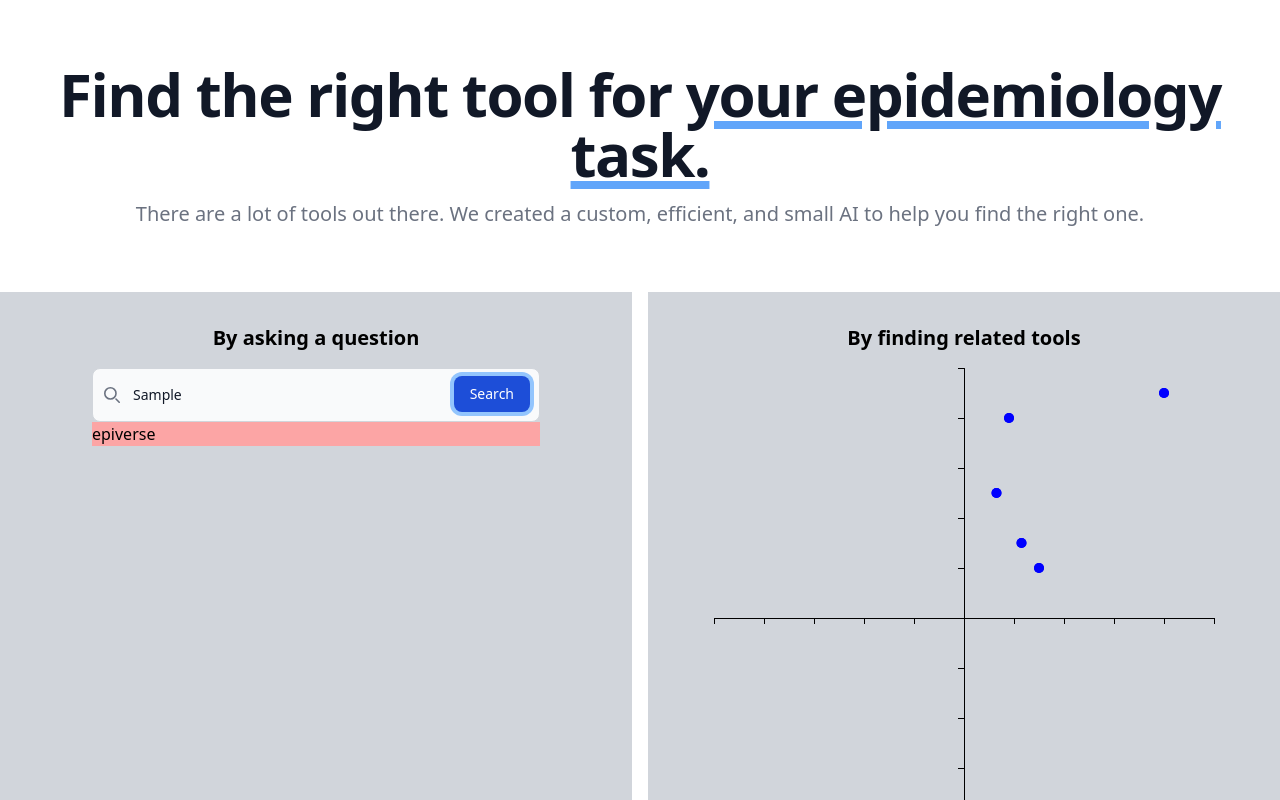
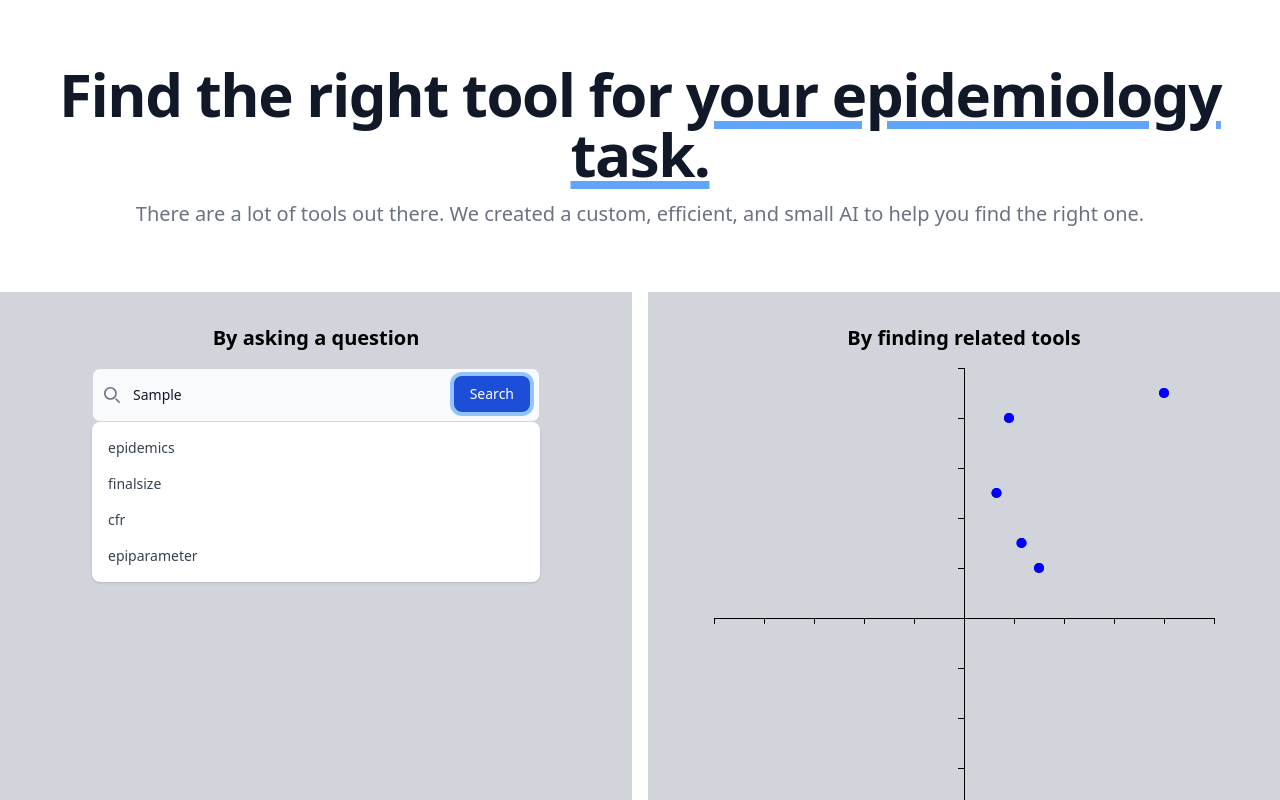
Before and after one commit to epiverse-connect/epiverse-search-frontend, a React (Create React App) app: page / in a window 1280 px wide. Both pictures are taken after typing "Sample" into the empty fields and a click on the button "Search". Shown: the top 800 px of the page. Built offline with nearby package versions, Linux system fonts and the light colour scheme.

Commit message:
Add example search results, update search layout

```diff
--- a/src/SearchCol.tsx
+++ b/src/SearchCol.tsx
@@ -1,4 +1,4 @@
-import { title } from 'process';
+import exampleSearch from './example-search.json';
 import React from 'react';
 
 const SearchCol = () => {
@@ -12,7 +12,7 @@ const SearchCol = () => {
 export default SearchCol;
 
 const SearchBar = () => {
-  const [searchResults, setSearchResults] = React.useState(false);
+  const [showSearchResults, setShowSearchResults] = React.useState(false);
   return (
     <div>
       <form className="max-w-md mx-auto">
@@ -53,40 +53,56 @@ const SearchBar = () => {
           <button
             onClick={(e) => {
               e.preventDefault();
-              setSearchResults(true);
+              setShowSearchResults(true);
             }}
             onBlur={(e) => {
               e.preventDefault();
-              setSearchResults(false);
+              setShowSearchResults(false);
             }}
             className="text-white absolute end-2.5 bottom-2.5 bg-blue-700 hover:bg-blue-800 focus:ring-4 focus:outline-none focus:ring-blue-300 font-medium rounded-lg text-sm px-4 py-2 dark:bg-blue-600 dark:hover:bg-blue-700 dark:focus:ring-blue-800"
           >
             Search
           </button>
         </div>
-        <SearchResults show={searchResults} />
+        <SearchResults show={showSearchResults} />
       </form>
     </div>
   );
 };
 
 // eslint-disable-next-line react/prop-types
-interface SearchResultsProps {
+interface showSearchResultsProps {
   show: boolean;
 }
 
-const SearchResults: React.FC<SearchResultsProps> = ({ show }) => {
+const SearchResults: React.FC<showSearchResultsProps> = ({ show }) => {
   if (show) {
     return (
-      <div className="bg-red-300">
-        <SearchResult title="epiverse" />
+      <div className="z-10 bg-white divide-y divide-gray-100 rounded-lg shadow dark:bg-gray-700">
+        <ul
+          className="py-2 text-sm text-gray-700 dark:text-gray-200"
+          aria-labelledby="dropdown-button"
+        >
+          {exampleSearch.response.results.map((result) => (
+            <SearchResult key={result.package} title={result.package} />
+          ))}
+        </ul>
       </div>
     );
   } else {
-    return <div></div>;
+    return <></>;
   }
 };
 
 const SearchResult = ({ title }: { title: string }) => {
-  return <div>{title}</div>;
+  return (
+    <li>
+      <button
+        type="button"
+        className="inline-flex w-full px-4 py-2 hover:bg-gray-100 dark:hover:bg-gray-600 dark:hover:text-white"
+      >
+        {title}
+      </button>
+    </li>
+  );
 };
--- /dev/null
+++ b/src/example-search.json
@@ -0,0 +1,43 @@
+{
+  "query": "how to estimate outbreak probability of dengue in colombia in next three months",
+  "filter": "epiverse",
+  "response": {
+    "results": [
+      {
+        "package": "epidemics",
+        "logo": "https://epiverse-trace.github.io/epidemics/logo.svg",
+        "website": "https://epiverse-trace.github.io/epidemics",
+        "source": "https://github.com/epiverse-trace/epidemics",
+        "vignettes": [
+          "https://epiverse-trace.github.io/epidemics/articles/modelling_interventions.html",
+          "https://epiverse-trace.github.io/epidemics/articles/modelling_multiple_interventions.html"
+        ],
+        "relevance": 0.987
+      },
+      {
+        "package": "finalsize",
+        "logo": "https://epiverse-trace.github.io/finalsize/logo.svg",
+        "website": "https://epiverse-trace.github.io/finalsize",
+        "source": "https://github.com/epiverse-trace/finalsize",
+        "vignettes": [],
+        "relevance": 0.643
+      },
+      {
+        "package": "cfr",
+        "logo": "https://epiverse-trace.github.io/cfr/logo.svg",
+        "website": "https://epiverse-trace.github.io/cfr",
+        "source": "https://github.com/epiverse-trace/cfr",
+        "vignettes": [],
+        "relevance": 0.987
+      },
+      {
+        "package": "epiparameter",
+        "logo": "https://epiverse-trace.github.io/epiparameter/logo.svg",
+        "website": "https://epiverse-trace.github.io/epiparameter",
+        "source": "https://github.com/epiverse-trace/epiparameter",
+        "vignettes": [],
+        "relevance": 0.643
+      }
+    ]
+  }
+}
```
